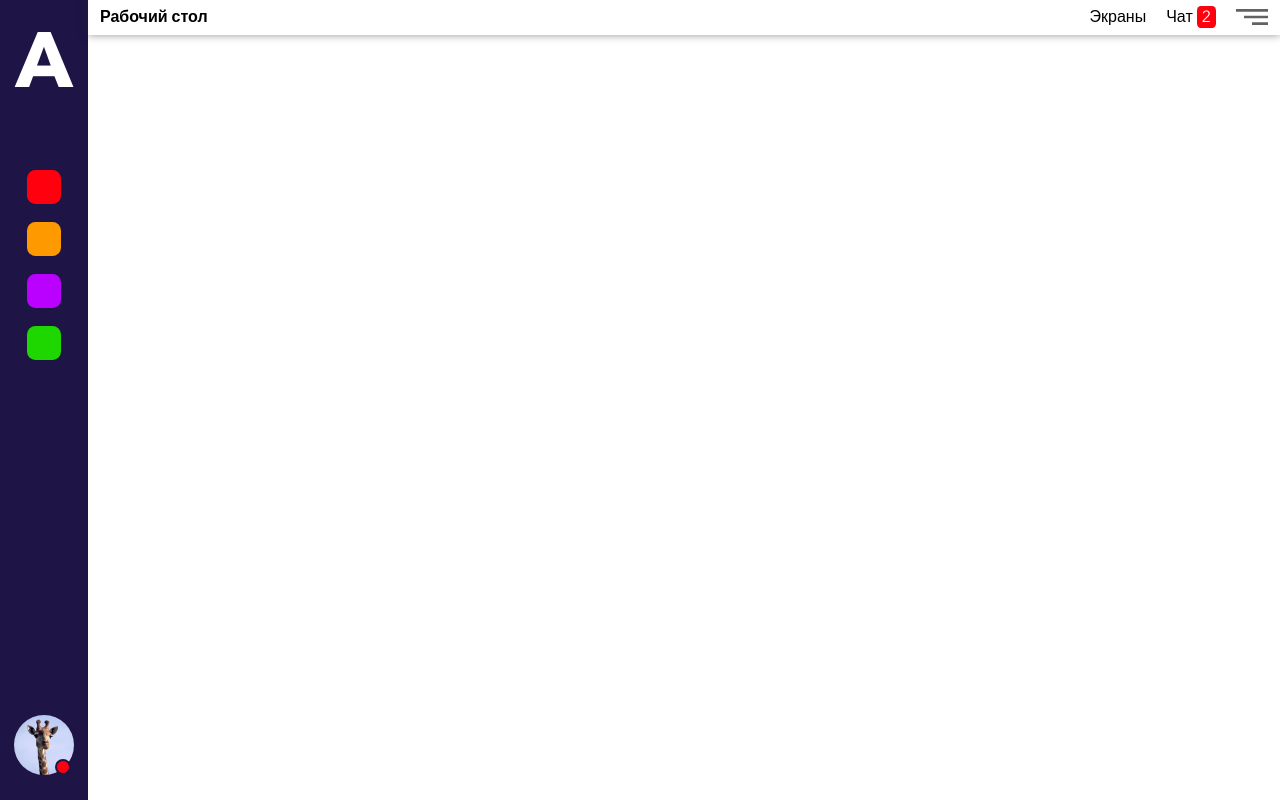
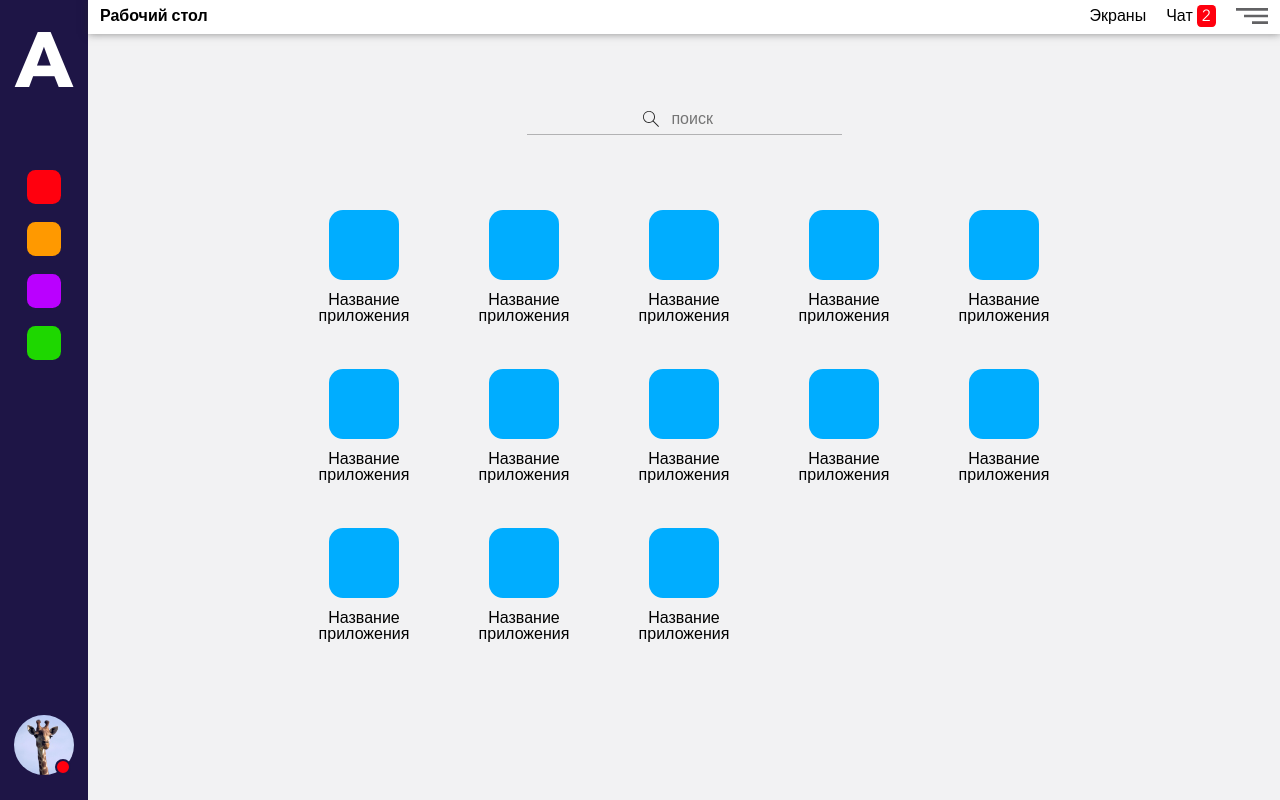
Before and after one commit to Lobachev27/BusinessAutomation-test, a website: page public/index.html in a window 1280 px wide. Drawn offline with nearby package versions, Linux system fonts and the light colour scheme.

Commit message:
Content was added

```diff
--- a/public/index.html
+++ b/public/index.html
@@ -52,6 +52,71 @@
           </ul>
         </div>
       </header>
+      <main class="content">
+        <div class="container-box">
+          <div class="search">
+            <form class="search__form" action="#">
+              <input class="search__input" type="text" placeholder="поиск">
+            </form>
+          </div>
+        </div>
+        <div class="container-box">
+          <div class="app__list">
+            <div class="app__item">
+              <div class="app__logo"></div>
+              <div class="app__name">Название приложения</div>
+            </div>
+            <div class="app__item">
+              <div class="app__logo"></div>
+              <div class="app__name">Название приложения</div>
+            </div>
+            <div class="app__item">
+              <div class="app__logo"></div>
+              <div class="app__name">Название приложения</div>
+            </div>
+            <div class="app__item">
+              <div class="app__logo"></div>
+              <div class="app__name">Название приложения</div>
+            </div>
+            <div class="app__item">
+              <div class="app__logo"></div>
+              <div class="app__name">Название приложения</div>
+            </div>
+            <div class="app__item">
+              <div class="app__logo"></div>
+              <div class="app__name">Название приложения</div>
+            </div>
+            <div class="app__item">
+              <div class="app__logo"></div>
+              <div class="app__name">Название приложения</div>
+            </div>
+            <div class="app__item">
+              <div class="app__logo"></div>
+              <div class="app__name">Название приложения</div>
+            </div>
+            <div class="app__item">
+              <div class="app__logo"></div>
+              <div class="app__name">Название приложения</div>
+            </div>
+            <div class="app__item">
+              <div class="app__logo"></div>
+              <div class="app__name">Название приложения</div>
+            </div>
+            <div class="app__item">
+              <div class="app__logo"></div>
+              <div class="app__name">Название приложения</div>
+            </div>
+            <div class="app__item">
+              <div class="app__logo"></div>
+              <div class="app__name">Название приложения</div>
+            </div>
+            <div class="app__item">
+              <div class="app__logo"></div>
+              <div class="app__name">Название приложения</div>
+            </div>
+          </div>
+        </div>
+      </main>
     </div>
   </div>
 
--- a/src/scss/main.scss
+++ b/src/scss/main.scss
@@ -205,3 +205,70 @@ p {
     }
   }
 }
+
+/* Контент */
+
+.content {
+  background-color: $main-color-one;
+  height: 100%;
+  z-index: -1;
+  & .search {
+    margin-top: 70px;
+    display: flex;
+    justify-content: center;
+    &__form {
+      display: flex;
+      justify-content: center;
+      align-items: center;
+    }
+    &__input {
+      display: flex;
+      justify-content: center;
+      align-items: center;
+      width: 315px;
+      padding: 6px 0px 6px 46%;
+      border: none;
+      border-bottom: 1px solid rgba(117, 117, 117, 0.5);
+      color: rgba(98, 98, 98, 0.5);
+      outline: none;
+      background: url("../img/search.svg") no-repeat 39%;
+      background-size: 16px;
+    }
+  }
+}
+
+.app__list {
+  display: flex;
+  flex-direction: row;
+  justify-content: flex-start;
+  flex-wrap: wrap;
+  margin: 30px auto 0;
+  max-width: 800px;
+}
+
+.app__item {
+  display: flex;
+  flex-direction: column;
+  justify-content: center;
+  align-items: center;
+  width: 100px;
+  margin: 45px 30px 0;
+}
+
+.app__logo {
+  display: flex;
+  justify-content: center;
+  box-sizing: border-box;
+  width: 70px;
+  height: 70px;
+  border-radius: 20%;
+  background-color: $blue;
+}
+
+.app__name {
+  display: flex;
+  justify-content: center;
+  text-align: center;
+  margin-top: 12px;
+  line-height: 1;
+}
```
Also changed, not shown: public/bundle.min.css, public/img/search.svg (added).
